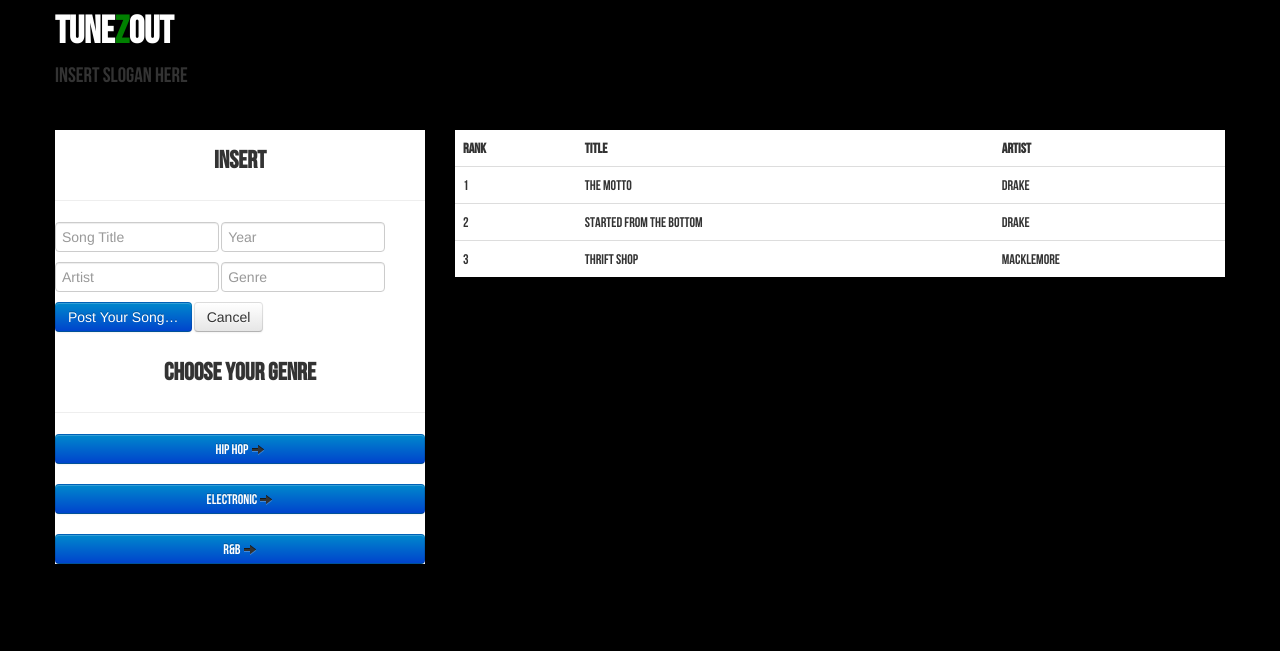
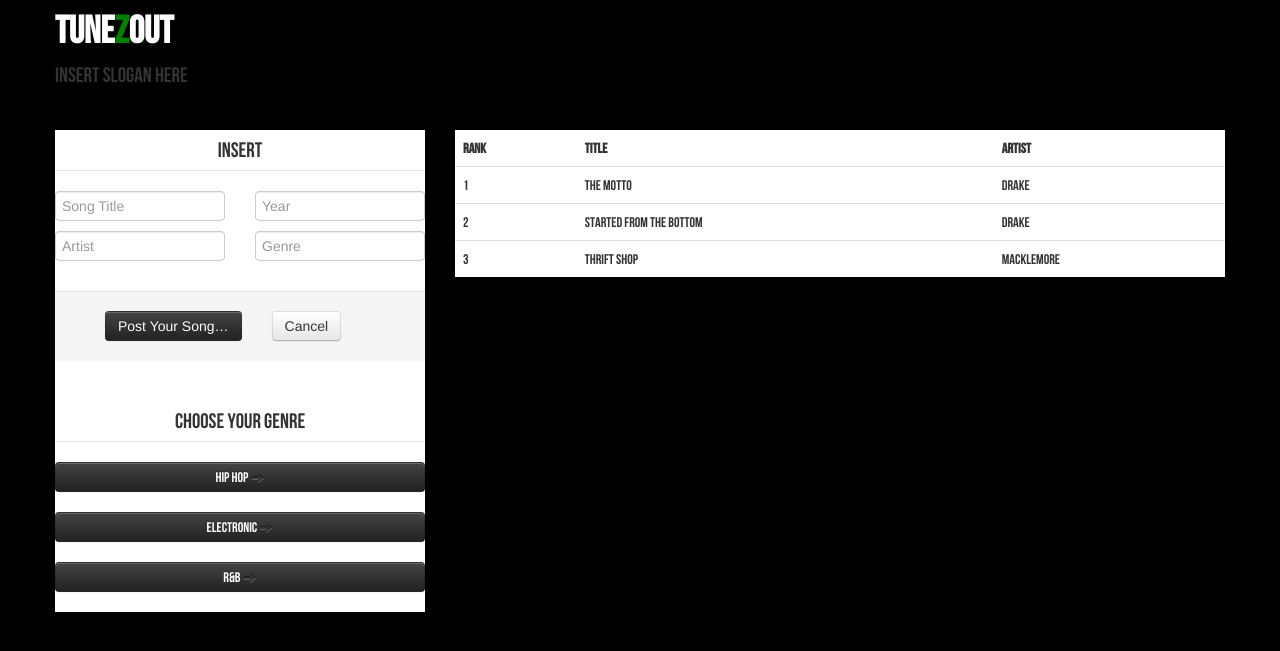
Before and after one commit to alykhank/Tunezout, a Flask app: page / in a window 1280 px wide. Shown: the top 651 px of the page. Run offline with Flask 2, Linux system fonts and the light colour scheme; some libraries are stand-ins or nearby versions.

Commit message:
Much cleaner HTML forms.

```diff
--- a/static/css/styles.css
+++ b/static/css/styles.css
@@ -16,7 +16,6 @@ body {
 
 #title {
 	color: white;
-	text-transform: uppercase;
 }
 
 #slogan {
@@ -28,15 +27,11 @@ body {
 }
 
 .form {
-	/* background-color: #aaa; */
 	background-color: white;
-	/* color: white; */
-	text-transform: lowercase;
 }
 
-.form-title {
+.form legend {
 	text-align: center;
-	text-transform: uppercase;
 }
 
 .table {
--- a/templates/index.html
+++ b/templates/index.html
@@ -23,23 +23,35 @@
 		<br>
 		<div class="row">
 			<div class="span4 form">
-				<h3 class="form-title">Insert</h3>
-				<hr>
 				<form>
 					<fieldset>
-						<input type="text" name="Song Title" placeholder="Song Title" class="input-medium"> <input type="text" name="Year" placeholder="Year" class="input-medium">
-						<input type="text" name="Artist" placeholder="Artist" class="input-medium"> <input type="text" name="Genre" placeholder="Genre" class="input-medium">
-						<button type="submit" class="btn btn-primary">Post Your Song&hellip;</button>
-						<button class="btn">Cancel</button>
+						<legend>Insert</legend>
+						<div class="controls controls-row">
+							<input type="text" name="Song Title" placeholder="Song Title" class="span2">
+							<input type="text" name="Year" placeholder="Year" class="span2">
+						</div>
+						<div class="controls controls-row">
+							<input type="text" name="Artist" placeholder="Artist" class="span2">
+							<input type="text" name="Genre" placeholder="Genre" class="span2">
+						</div>
+						<div class="form-actions">
+							<div class="controls controls-row">
+								<button type="submit" class="btn btn-inverse span1.5">Post Your Song&hellip;</button>
+								<button class="btn span1.5">Cancel</button>
+							</div>
+						</div>
 					</fieldset>
 				</form>
-				<h3 class="form-title">Choose Your Genre</h3>
-				<hr>
-				<a class="btn btn-primary btn-block">Hip Hop <i class="icon-arrow-right"></i></a>
-				<br>
-				<a class="btn btn-primary btn-block">Electronic <i class="icon-arrow-right"></i></a>
-				<br>
-				<a class="btn btn-primary btn-block">R&amp;B <i class="icon-arrow-right"></i></a>
+				<form>
+					<fieldset>
+						<legend>Choose Your Genre</legend>
+						<a class="btn btn-inverse btn-block">Hip Hop <i class="icon-arrow-right"></i></a>
+						<br>
+						<a class="btn btn-inverse btn-block">Electronic <i class="icon-arrow-right"></i></a>
+						<br>
+						<a class="btn btn-inverse btn-block">R&amp;B <i class="icon-arrow-right"></i></a>
+					</fieldset>
+				</form>
 			</div>
 			<div class="span8">
 				<table class="table">
```
